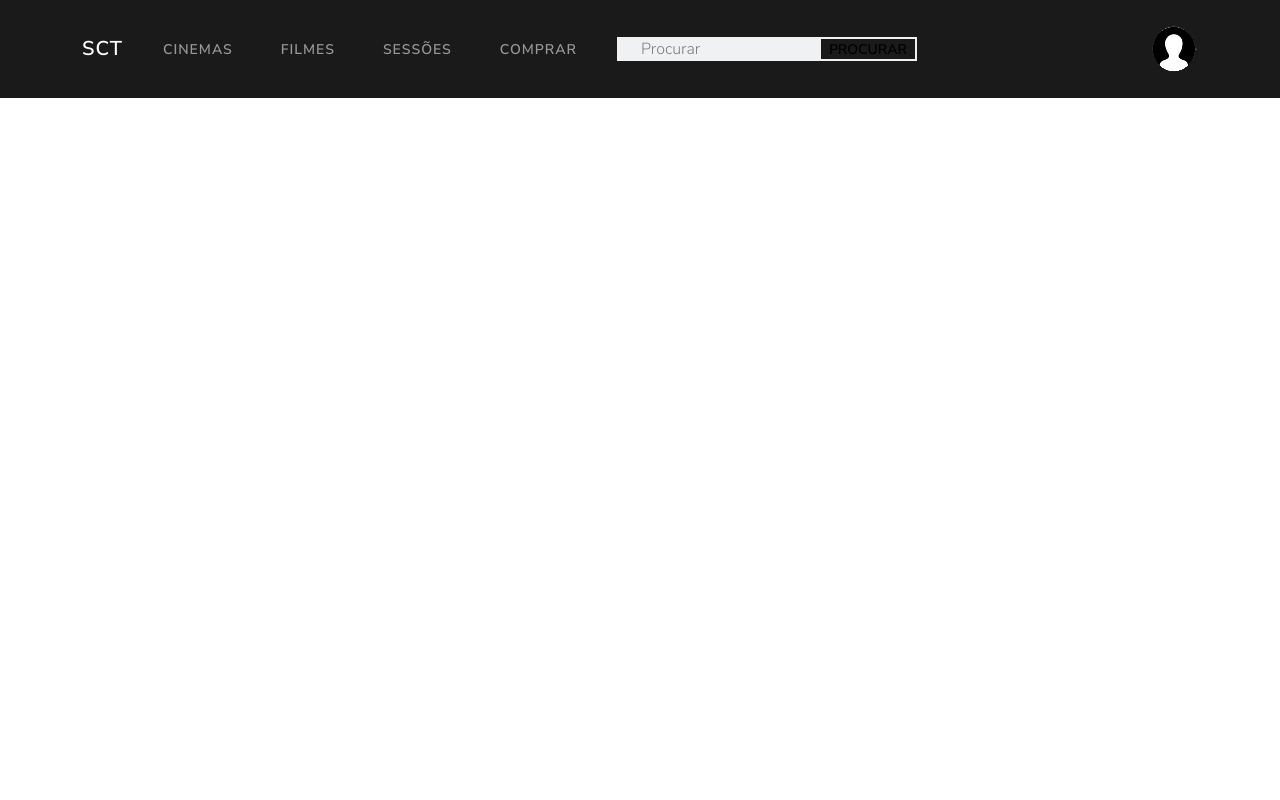
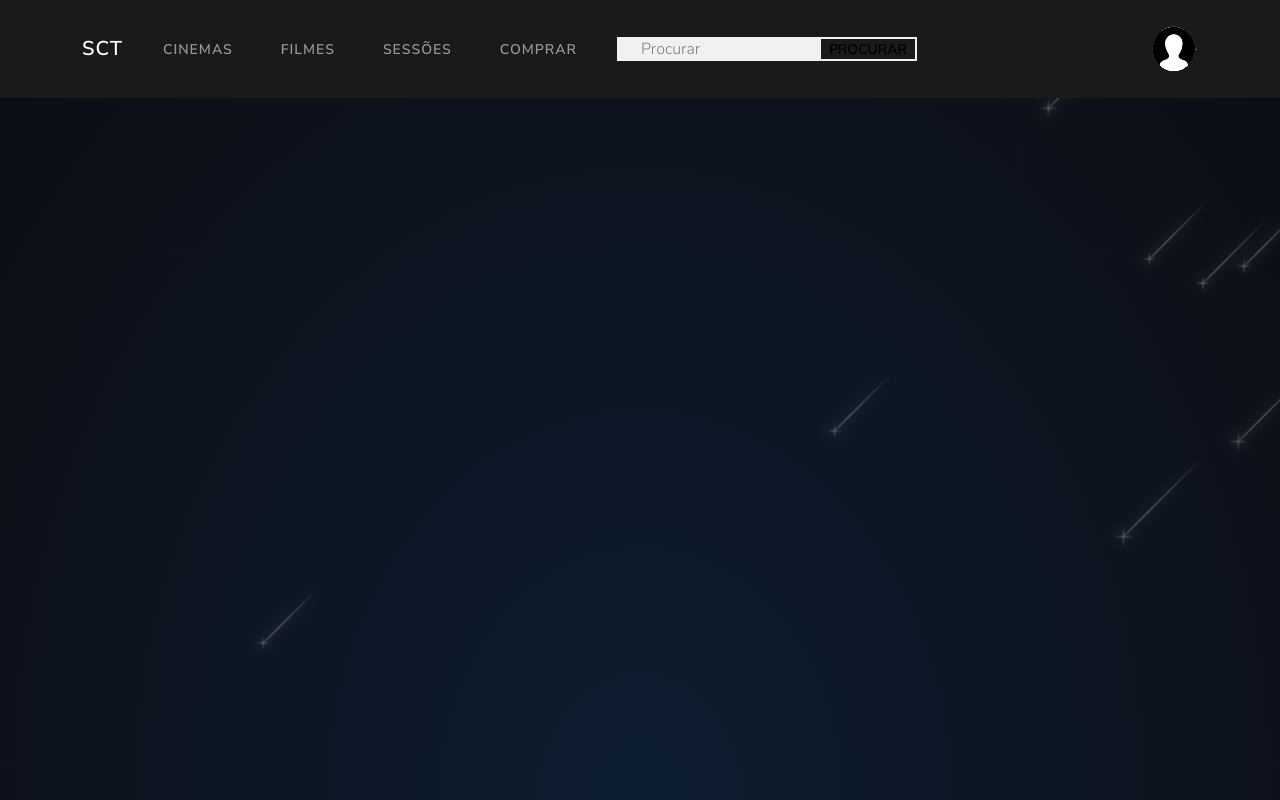
Before and after one commit to Matheussoranco/sct-app, a React (Create React App) app: page / in a window 1280 px wide. Built offline with nearby package versions, Linux system fonts and the light colour scheme.

Commit message:
Feito o background

```diff
--- a/package.json
+++ b/package.json
@@ -14,6 +14,7 @@
     "react-dom": "^18.2.0",
     "react-router-dom": "^6.16.0",
     "react-scripts": "5.0.1",
+    "sass": "^1.68.0",
     "web-vitals": "^2.1.4"
   },
   "scripts": {
--- a/src/App.js
+++ b/src/App.js
@@ -1,10 +1,10 @@
-// App.js
 import React, { Component } from 'react';
 import 'bootswatch/dist/lux/bootstrap.css';
 import Navbar from './components/navbar.js';
 import AdmNavBar from './components/AdmNavBar.js';
 import './styles.css';
 import AdminLogin from './components/AdmLogin.js';
+import StarryBackground from "./components/StarryBackground.js";
 
 class App extends Component {
   constructor(props) {
@@ -35,11 +35,14 @@ class App extends Component {
 
   render() {
     return (
-      <div className='container'>
-        {this.state.isAdminLoggedIn ? <AdmNavBar /> : <Navbar />}
-        {this.state.showAdminLogin && !this.state.isAdminLoggedIn ? (
-          <AdminLogin onAdminLogin={this.handleAdminLogin} />
-        ) : null}
+      <div>
+          <StarryBackground />
+        <div className='container'>
+          {this.state.isAdminLoggedIn ? <AdmNavBar /> : <Navbar />}
+          {this.state.showAdminLogin && !this.state.isAdminLoggedIn ? (
+            <AdminLogin onAdminLogin={this.handleAdminLogin} />
+          ) : null}
+        </div>
       </div>
     );
   }
--- /dev/null
+++ b/src/StarryBackground.scss
@@ -0,0 +1,114 @@
+@mixin sp-layout {
+    @media screen and (max-width: 750px) {
+      @content;
+    }
+  }
+
+  body {
+    display: flex;
+    justify-content: center;
+    align-items: center;
+    min-height: 100vh;
+     background: radial-gradient(ellipse at bottom, #0d1d31 0%, #0c0d13 100%);
+    overflow: hidden;
+  }
+
+  @function random_range($min, $max) {
+    $rand: random();
+    $random_range: $min + floor($rand * (($max - $min) + 1));
+    @return $random_range;
+  }
+
+  .stars {
+    position: fixed;
+    top: 0;
+    left: 0;
+    width: 100%;
+    height: 10%;
+    transform: rotate(-45deg);
+  }
+
+  .star {
+    $star-count: 50;
+    --star-color: var(--primary-color);
+    --star-tail-length: 6em;
+    --star-tail-height: 2px;
+    --star-width: calc(var(--star-tail-length) / 6);
+    --fall-duration: 9s;
+    --tail-fade-duration: var(--fall-duration);
+
+    position: absolute;
+    top: var(--top-offset);
+    left: 0;
+    width: var(--star-tail-length);
+    height: var(--star-tail-height);
+    color: var(--star-color);
+    background: linear-gradient(45deg, currentColor, transparent);
+    border-radius: 50%;
+    filter: drop-shadow(0 0 6px currentColor);
+    transform: translate3d(104em, 0, 0);
+    animation: fall var(--fall-duration) var(--fall-delay) linear infinite, tail-fade var(--tail-fade-duration) var(--fall-delay) ease-out infinite;
+
+    @include sp-layout {
+      // For mobile performance, tail-fade animation will be removed QAQ
+      animation: fall var(--fall-duration) var(--fall-delay) linear infinite;
+    }
+
+    @for $i from 1 through $star-count {
+      &:nth-child(#{$i}) {
+        --star-tail-length: #{random_range(500em, 750em) / 100};
+        --top-offset: #{random_range(0vh, 10000vh) / 100};
+        --fall-duration: #{random_range(6000, 12000s) / 1000};
+        --fall-delay: #{random_range(0, 10000s) / 1000};
+      }
+    }
+
+    &::before, &::after {
+      position: absolute;
+      content: '';
+      top: 0;
+      left: calc(var(--star-width) / -2);
+      width: var(--star-width);
+      height: 100%;
+      background: linear-gradient(45deg, transparent, currentColor, transparent);
+      border-radius: inherit;
+      animation: blink 2s linear infinite;
+    }
+
+    &::before {
+      transform: rotate(45deg);
+    }
+
+    &::after {
+      transform: rotate(-45deg);
+    }
+  }
+
+  @keyframes fall {
+    to {
+      transform: translate3d(-30em, 0, 0);
+    }
+  }
+
+  @keyframes tail-fade {
+    0%, 50% {
+      width: var(--star-tail-length);
+      opacity: 1;
+    }
+
+    70%, 80% {
+      width: 0;
+      opacity: 0.4;
+    }
+
+    100% {
+      width: 0;
+      opacity: 0;
+    }
+  }
+
+  @keyframes blink {
+    50% {
+      opacity: 0.6;
+    }
+  }
--- a/src/admLogin.css
+++ b/src/admLogin.css
@@ -1,16 +1,24 @@
-/* src/AdminLogin.css */
+src/AdminLogin.css
 .admin-login-container {
     display: flex;
     flex-direction: column;
     align-items: center;
     justify-content: center;
+    position: relative;
     min-height: 100vh; /* Ensure the container takes the full height of the viewport */
+    z-index: 1;
   }
 
   form {
     width: 300px; /* Adjust the width of the form container as needed */
   }
 
+  .button-size {
+    width: 8vh;
+  }
+  .admin-login-heading {
+    color: white;
+  }
   /* Apply styles only to inputs with the admin-input class */
   .admin-input {
     width: 100%; /* Both input fields with this class will have the same width */
@@ -23,3 +31,18 @@
   .button-container {
     margin-top: 20px; /* Add some spacing between the form and the button */
   }
+  .admin-login-container {
+    position: relative;
+    z-index: 2; /* Ensure the admin login container appears above the stars */
+    /* Other styles for the admin login container */
+  }
+
+  .stars {
+    position: fixed;
+    top: 0;
+    left: 0;
+    width: 100%;
+    height: 10%;
+    transform: rotate(-45deg);
+    z-index: 1; /* Set a lower z-index to position the stars behind the admin login container */
+  }
--- a/src/components/AdmLogin.js
+++ b/src/components/AdmLogin.js
@@ -25,10 +25,10 @@ const AdminLogin = ({ onAdminLogin }) => {
 
   return (
     <div className="admin-login-container">
-      <h2>Admin Login</h2>
+      <h2  className="admin-login-heading">Adm Login</h2>
       <form onSubmit={handleSubmit}>
-        <div>
-          <label htmlFor="username">Username:</label>
+        <div className="admin-login-heading">
+          <label htmlFor="username">Usuário:</label>
           <input
             type="text"
             id="username"
@@ -38,8 +38,8 @@ const AdminLogin = ({ onAdminLogin }) => {
             required
           />
         </div>
-        <div>
-          <label htmlFor="password">Password:</label>
+        <div className="admin-login-heading">
+          <label htmlFor="password">Senha:</label>
           <input
             type="password"
             id="password"
@@ -50,7 +50,7 @@ const AdminLogin = ({ onAdminLogin }) => {
           />
         </div>
         <div className="button-container">
-          <button type="submit">Login</button>
+          <button className="button-size" type="submit">Entrar</button>
         </div>
       </form>
     </div>
--- /dev/null
+++ b/src/components/StarryBackground.js
@@ -0,0 +1,21 @@
+import React from "react";
+import "../StarryBackground.scss";
+
+class StarryBackground extends React.Component {
+  renderStars() {
+    const starCount = 50; // Adjust the number of stars as needed
+    const stars = [];
+
+    for (let i = 0; i < starCount; i++) {
+      stars.push(<div className="star" key={i}></div>);
+    }
+
+    return stars;
+  }
+
+  render() {
+    return <div className="stars">{this.renderStars()}</div>;
+  }
+}
+
+export default StarryBackground;
```
Also changed, not shown: 1 other file (tests, documents, lock files or other folders).
